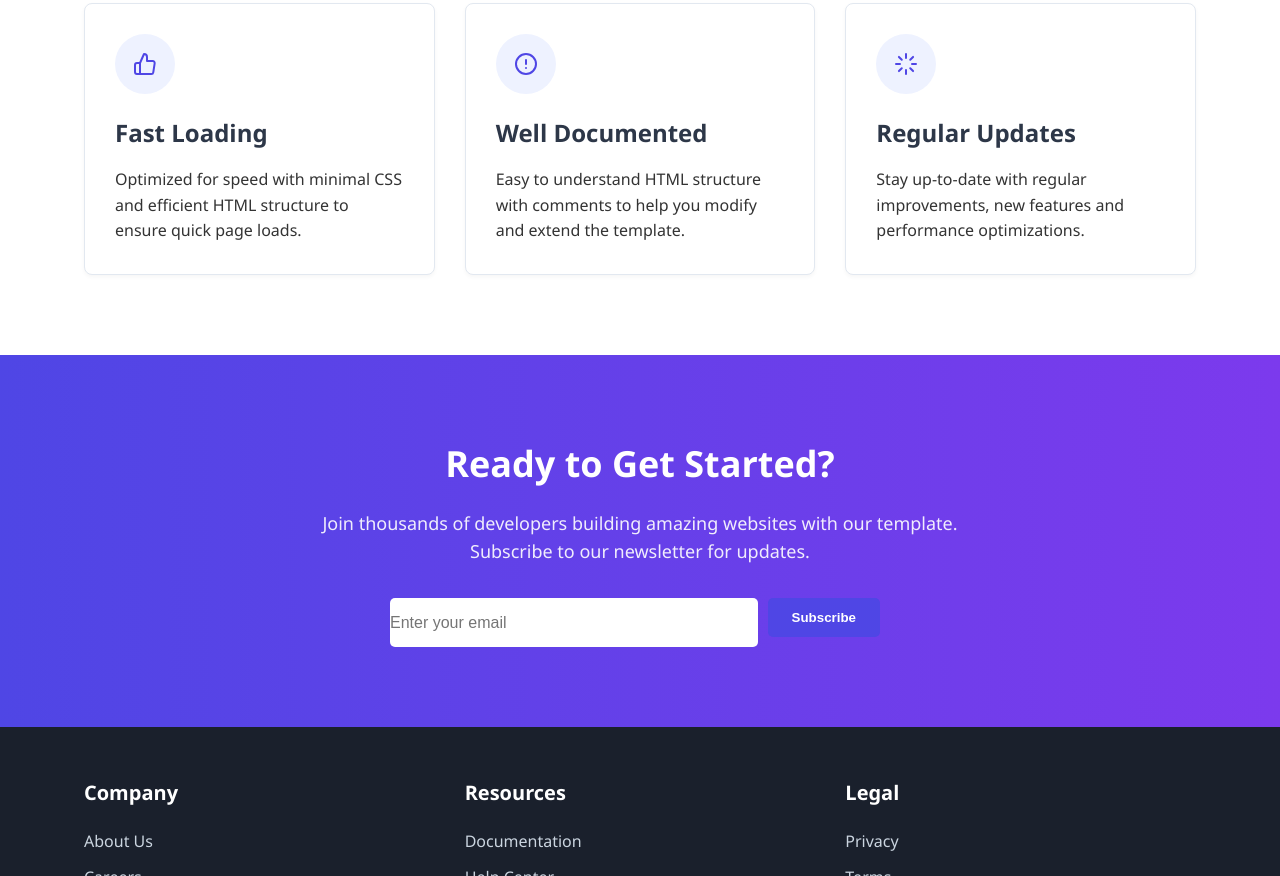
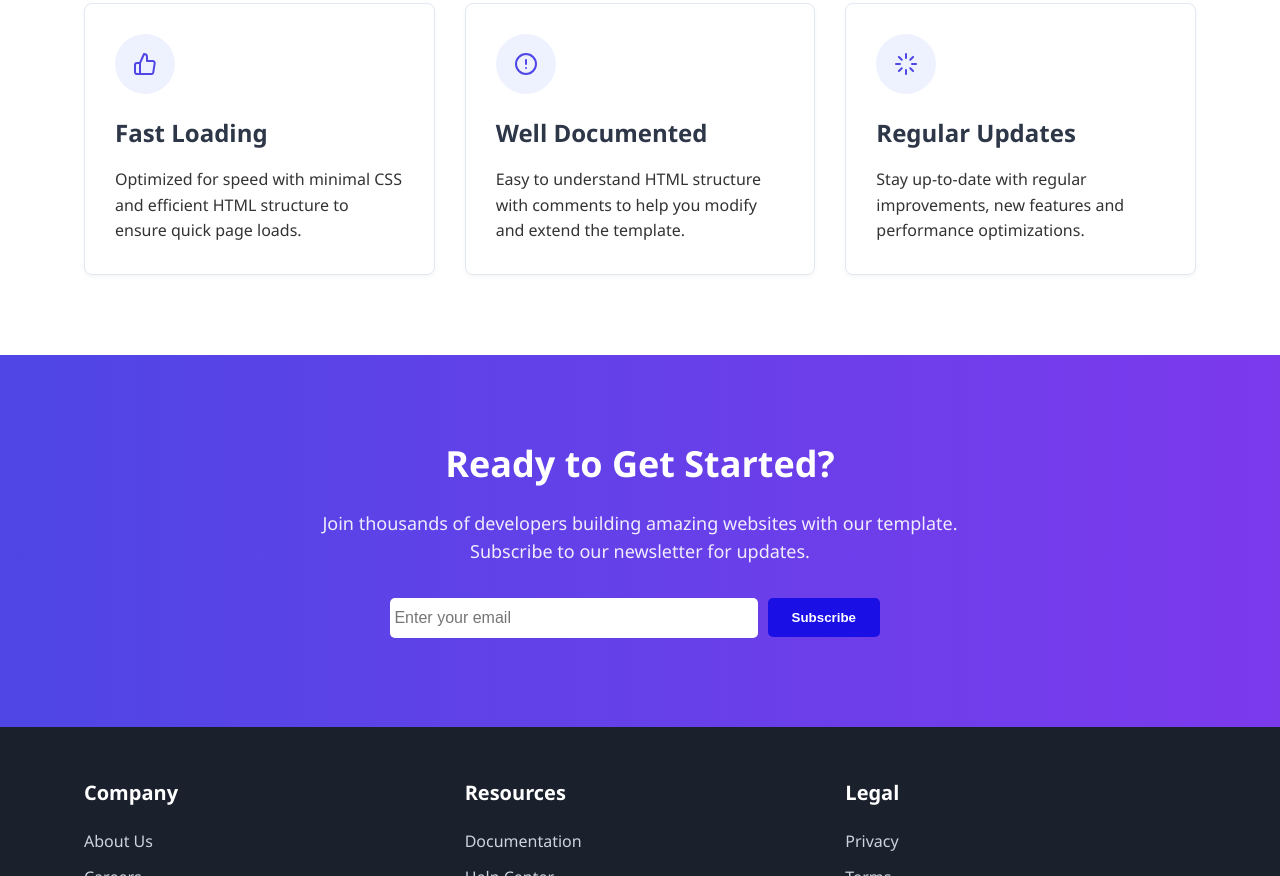
Before and after one commit to ourhouchmohamed97/CodeCraftOrg, a plain HTML site: page index.html in a window 1280 px wide. Shown: the part 971-1847 px from the top of the page. Drawn offline with Linux system fonts and the light colour scheme.

Commit message:
update
update html and css file

Co-Authored-By: business33-code <196342462+business33-code@users.noreply.github.com>

```diff
--- a/index.html
+++ b/index.html
@@ -97,8 +97,8 @@
       <h2>Ready to Get Started?</h2>
       <p>Join thousands of developers building amazing websites with our template. Subscribe to our newsletter for updates.</p>
       <form class="email-form">
-        <input type="email" class="email-input" placeholder="Enter your email" required>
-        <button type="submit" class="btn" style="border: none">Subscribe</button>
+        <input type="email" class="email-input" placeholder=" Enter your email" required>
+        <button type="submit" class="btn">Subscribe</button>
       </form>
     </div>
   </section>
--- a/style.css
+++ b/style.css
@@ -53,7 +53,7 @@ h1 {
   display: inline-block;
   border: none;
   padding: 12px 24px;
-  background-color: #4f46e5;
+  background-color: #1a0fe5;
   color: white;
   border-radius: 5px;
   text-decoration: none;
@@ -174,6 +174,7 @@ h1 {
 .email-input {
   flex: 1;
   min-width: 200px;
+  max-height: 40px;
   border: none;
   border-radius: 5px;
   font-size: 1rem;
```
